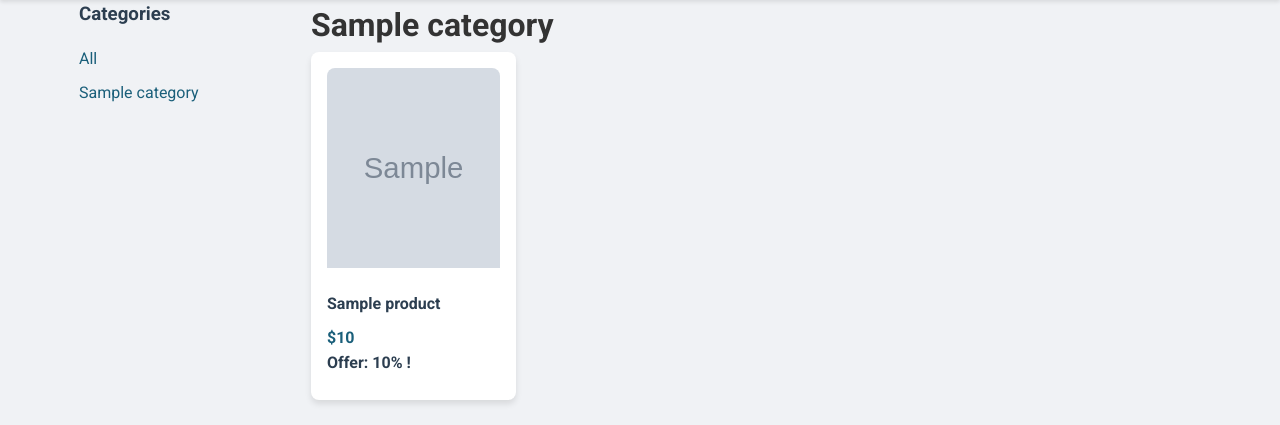
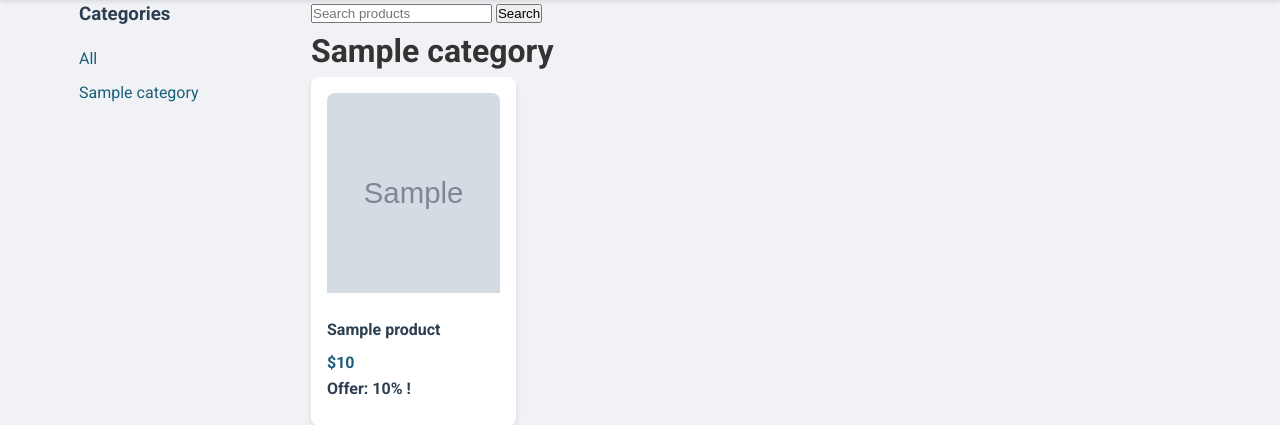
Before and after one commit to AldoVasquez07/Easy_Buy_Procesos, a Django app: template easybuy/shop/templates/shop/product/list.html in a window 1280 px wide. Shown: the part 70-495 px from the top of the page. Run offline with Django 5.2, Linux system fonts and the light colour scheme; the template is opened without the code that fills it: most values are stand-ins (such as "Sample title", 1, 10 or a date in 2020); grey boxes marked "Sample" are stand-in pictures.

Commit message:
Aumentando busqueda a lista de productos

```diff
--- a/easybuy/shop/templates/shop/product/list.html
+++ b/easybuy/shop/templates/shop/product/list.html
@@ -14,13 +14,20 @@
                     <a href="{% url "shop:product_list" %}">All</a>
                 </li>
                 {% for c in categories %}
-                    <li {% if category.slug == c.slug %}class="selected"{% endif %}>
+                    <li {% if category and category.slug == c.slug %}class="selected"{% endif %}>
                         <a href="{{ c.get_absolute_url }}">{{ c.name }}</a>
                     </li>
                 {% endfor %}
             </ul>
         </aside>
+
         <div class="product-list">
+            <!-- Agregar formulario de búsqueda -->
+            <form method="GET" action="{% url 'shop:product_list' %}">
+                <input type="text" name="q" placeholder="Search products" value="{{ request.GET.q }}">
+                <button type="submit">Search</button>
+            </form>
+
             <h1>{% if category %}{{ category.name }}{% else %}Products{% endif %}</h1>
             <div class="products">
                 {% for product in products %}
@@ -34,6 +41,8 @@
                             {% endif %}
                         </a>
                     </div>
+                {% empty %}
+                    <p>No products found.</p>
                 {% endfor %}
             </div>
         </div>
```
Also changed, not shown: easybuy/shop/views.py (+7 -2 lines).
